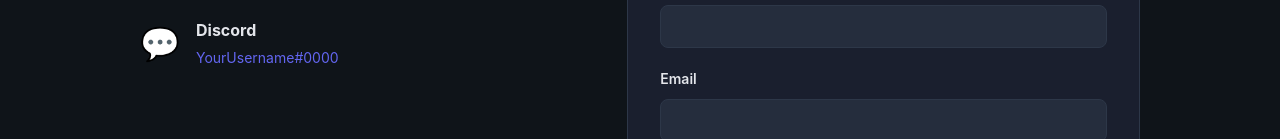
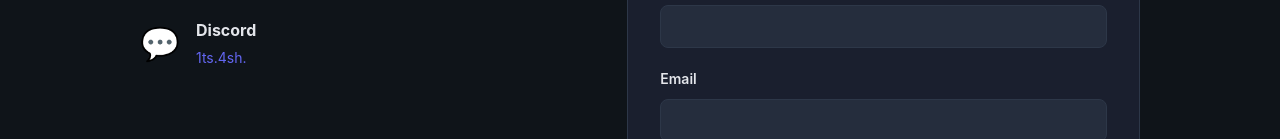
Before and after one commit to asshhhyyyy/Ash-Portfolio, a plain HTML site: page index.html in a window 1280 px wide. Shown: the part 2819-2958 px from the top of the page. Drawn offline with Linux system fonts and the light colour scheme.

Commit message:
Update index.html

```diff
--- a/index.html
+++ b/index.html
@@ -190,7 +190,7 @@
           <span class="contact-icon">💬</span>
           <div>
             <h3>Discord</h3>
-            <p><a href="https://discord.com" target="_blank">YourUsername#0000</a></p>
+            <p><a href="https://discord.com" target="_blank">1ts.4sh.</a></p>
           </div>
         </div>
       </div>
```
